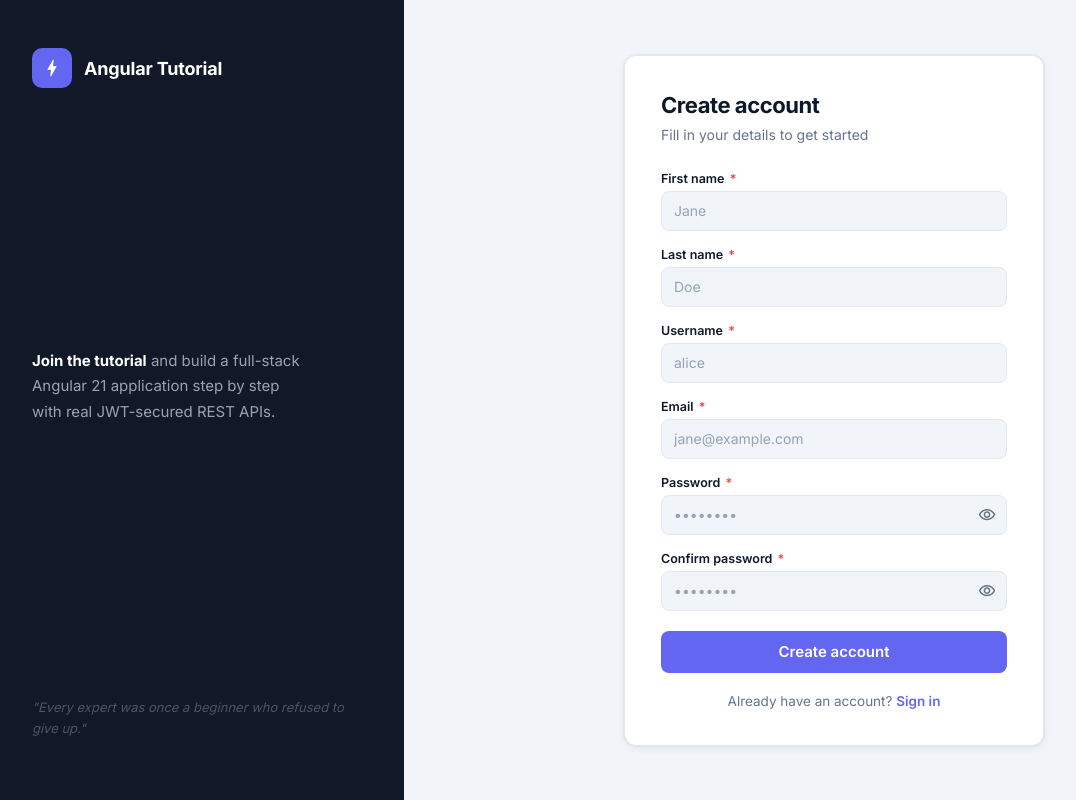
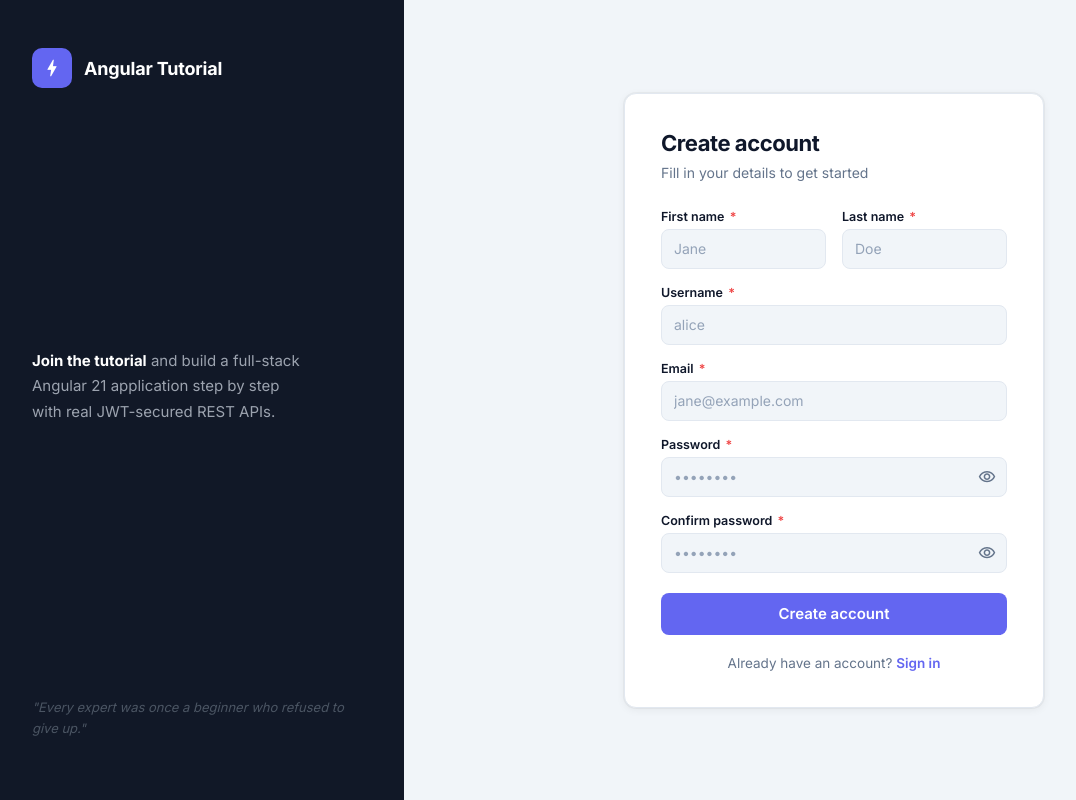
Before and after one commit to EdgarEldy/angular-tutorial, an Angular app: page /register in a window 1280 px wide. Shown: the whole page, without its empty margins (16-1092 px from the left). Built offline with nearby package versions, Linux system fonts and the light colour scheme.

Commit message:
style(auth): place first name and last name side by side in register form
Wraps the two name fields in a .name-row div that uses the grid defined in
register.page.scss. On wide screens both inputs share one row; on phones
below 480 px they stack vertically like all other fields.

```diff
--- a/src/app/features/auth/pages/register/register.page.html
+++ b/src/app/features/auth/pages/register/register.page.html
@@ -46,6 +46,7 @@
 
           <div class="auth-fields">
 
+            <div class="name-row">
               <div class="form-f">
                 <label class="form-lbl" for="reg-first-name">
                   First name <span aria-hidden="true">*</span>
@@ -80,6 +81,7 @@
                 } @else if (form.controls.last_name.hasError('serverError')) {
                   <span class="form-err">{{ form.controls.last_name.getError('serverError') }}</span>
                 }
+              </div>
             </div>
 
             <div class="form-f">
```
Lines whose indentation alone changed are shown as unchanged.
